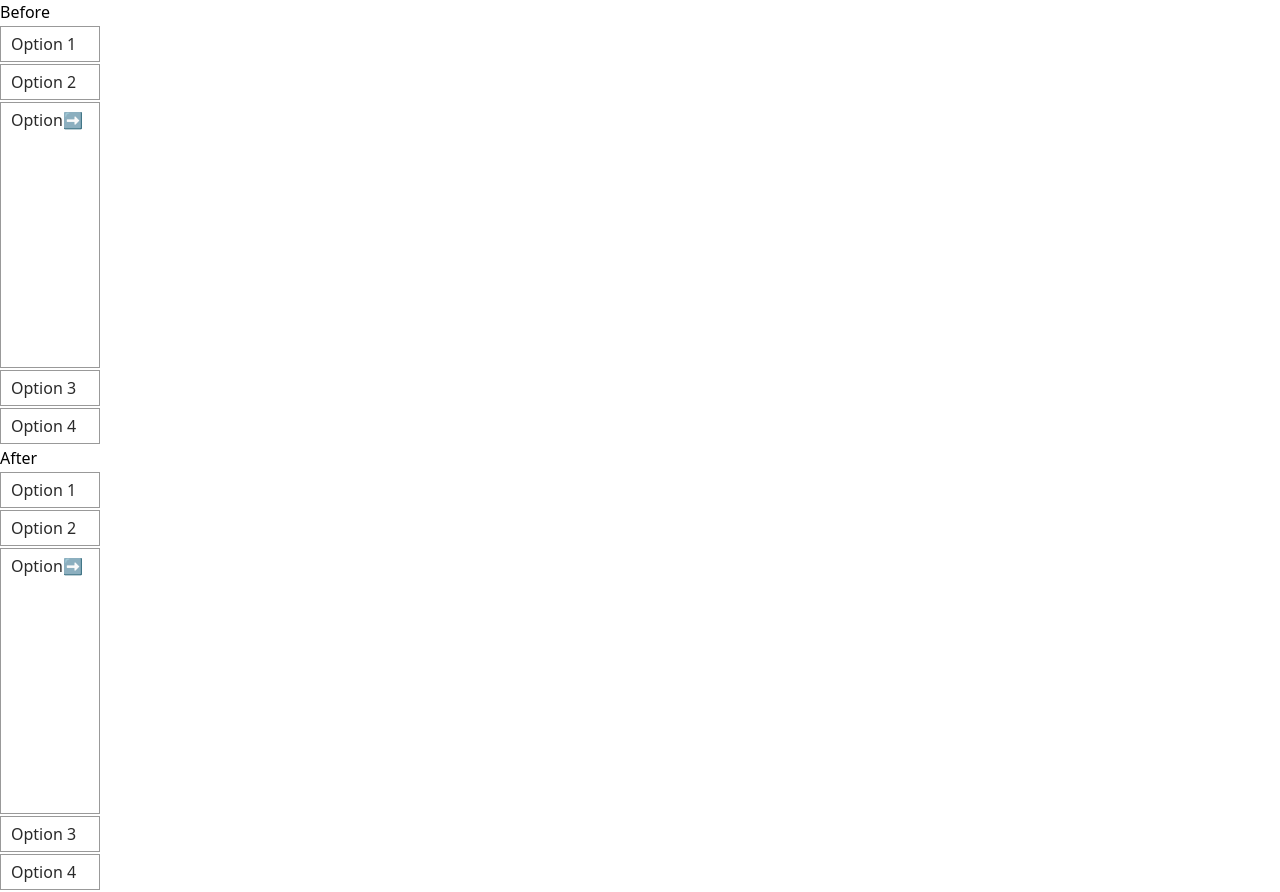
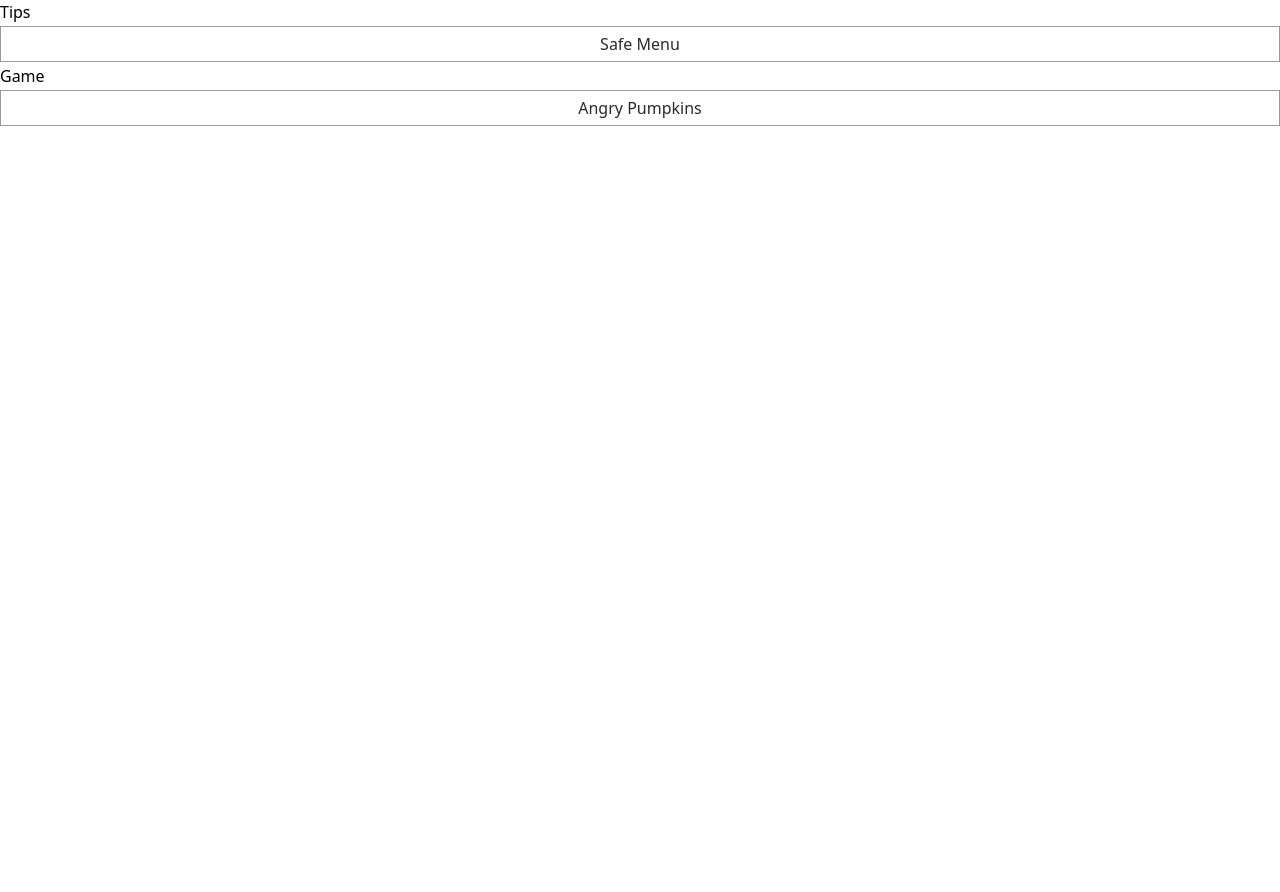
Before and after one commit to lencx/fe-tips, a React (Vite) app: page / in a window 1280 px wide. After the commit the page ends 800 px from the top, so only its background shows below. Built offline with nearby package versions, Linux system fonts and the light colour scheme.

Commit message:
chore: game

```diff
--- a/game/angry-pumpkins/index.html
+++ b/game/angry-pumpkins/index.html
@@ -41,6 +41,6 @@
         document.getElementById("infoText").style.display = "block";
       }
     </script>
-    <script crossorigin src="/sketch.js"></script>
+    <script crossorigin src="./sketch.js"></script>
   </body>
 </html>
--- /dev/null
+++ b/src/Home.tsx
@@ -0,0 +1,20 @@
+import { useNavigate } from 'react-router-dom';
+
+export default function Home() {
+  const navigate = useNavigate();
+
+  return (
+    <div className="home flex justify-center">
+      <div className="w-[200px]">
+        <h2 className="font-bold mt-2">Tips</h2>
+        <ul>
+          <li onClick={() => navigate('/safe-menu')}>Safe Menu</li>
+        </ul>
+        <h2 className="font-bold mt-2">Game</h2>
+        <ul>
+          <li onClick={() => navigate('/game/angry-pumpkins')}>Angry Pumpkins</li>
+        </ul>
+      </div>
+    </div>
+  )
+}
--- a/src/index.css
+++ b/src/index.css
@@ -1,3 +1,8 @@
 @tailwind base;
 @tailwind components;
 @tailwind utilities;
+
+.home ul li {
+  width: 100%;
+  text-align: center;
+}
--- a/src/routes.tsx
+++ b/src/routes.tsx
@@ -1,6 +1,7 @@
 import { useRoutes } from 'react-router-dom';
 
 import SafeMenu from './SafeMenu';
+import Home from './Home';
 
 export type RouteMetaObject = {
   icon?: React.ReactNode;
@@ -20,7 +21,7 @@ const routes: RouteObject[] = [
   },
   {
     path: '/',
-    element: <SafeMenu />,
+    element: <Home />,
   },
 ];
 
```
Also changed, not shown: 1 other file (tests, documents, lock files or other folders).
